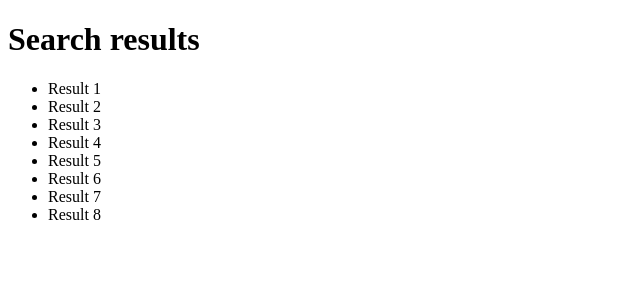
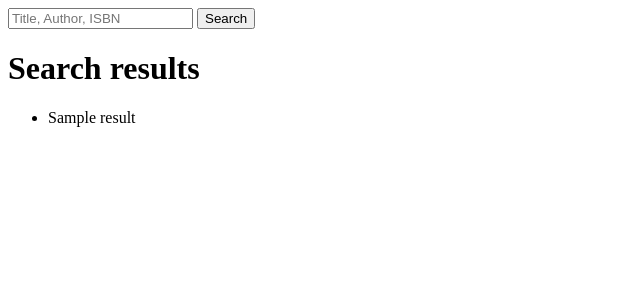
Before and after one commit to torerik123/books, a Flask app: template templates/results.html in a window 1280 px wide. Shown: the top 300 px of the page, without its empty margins (0-640 px from the left). Run offline with Flask 2, Linux system fonts and the light colour scheme; the template is opened without the code that fills it: most values are stand-ins (such as "Sample title", 1, 10 or a date in 2020).

Commit message:
updated layout

```diff
--- a/templates/layout.html
+++ b/templates/layout.html
@@ -3,9 +3,27 @@
 <head>
     <meta charset="UTF-8">
     <meta name="viewport" content="width=device-width, initial-scale=1.0">
+    <link href="/static/styles.css" rel="stylesheet">
     <title>{% block title %}{% endblock %}</title>
 </head>
 <body>
+    <!--Search-->
+    <form action="{{ url_for('index') }}" method="post">
+        <div class="form-group">
+            <input list="book" id="allbooks" placeholder="Title, Author, ISBN" name="book_list" />
+
+            <datalist id="book">
+                {% for book in allbooks %}
+
+                <option id="{{ book.id }}" value="{{ book.title }}" name="book_name">
+
+                {% endfor %}
+            </datalist>
+
+            <button type="submit">Search</button>
+        </div>
+    </form>
+
     {% block main %}
 
     {% endblock %}
--- a/templates/results.html
+++ b/templates/results.html
@@ -1,22 +1,17 @@
-<!DOCTYPE html>
-<html lang="en">
-<head>
-    <meta charset="UTF-8">
-    <meta name="viewport" content="width=device-width, initial-scale=1.0">
-    <title>Search results</title>
-</head>
-<body>
+{% extends "layout.html" %}
 
+{% block title %}
+    Search results
+{% endblock %}
+
+{% block main %}
     <h1>Search results</h1>
     <ul>
-        <li>Result 1</li>
-        <li>Result 2</li>
-        <li>Result 3</li>
-        <li>Result 4</li>
-        <li>Result 5</li>
-        <li>Result 6</li>
-        <li>Result 7</li>
-        <li>Result 8</li>
+
+        {% for result in results %}
+
+        <li>{{result.title}}</li>
+
+        {% endfor %}
     </ul>
-</body>
-</html>
+{% endblock %}
```
Also changed, not shown: templates/book.html (+8 -12 lines), templates/index.html (+0 -18 lines).
